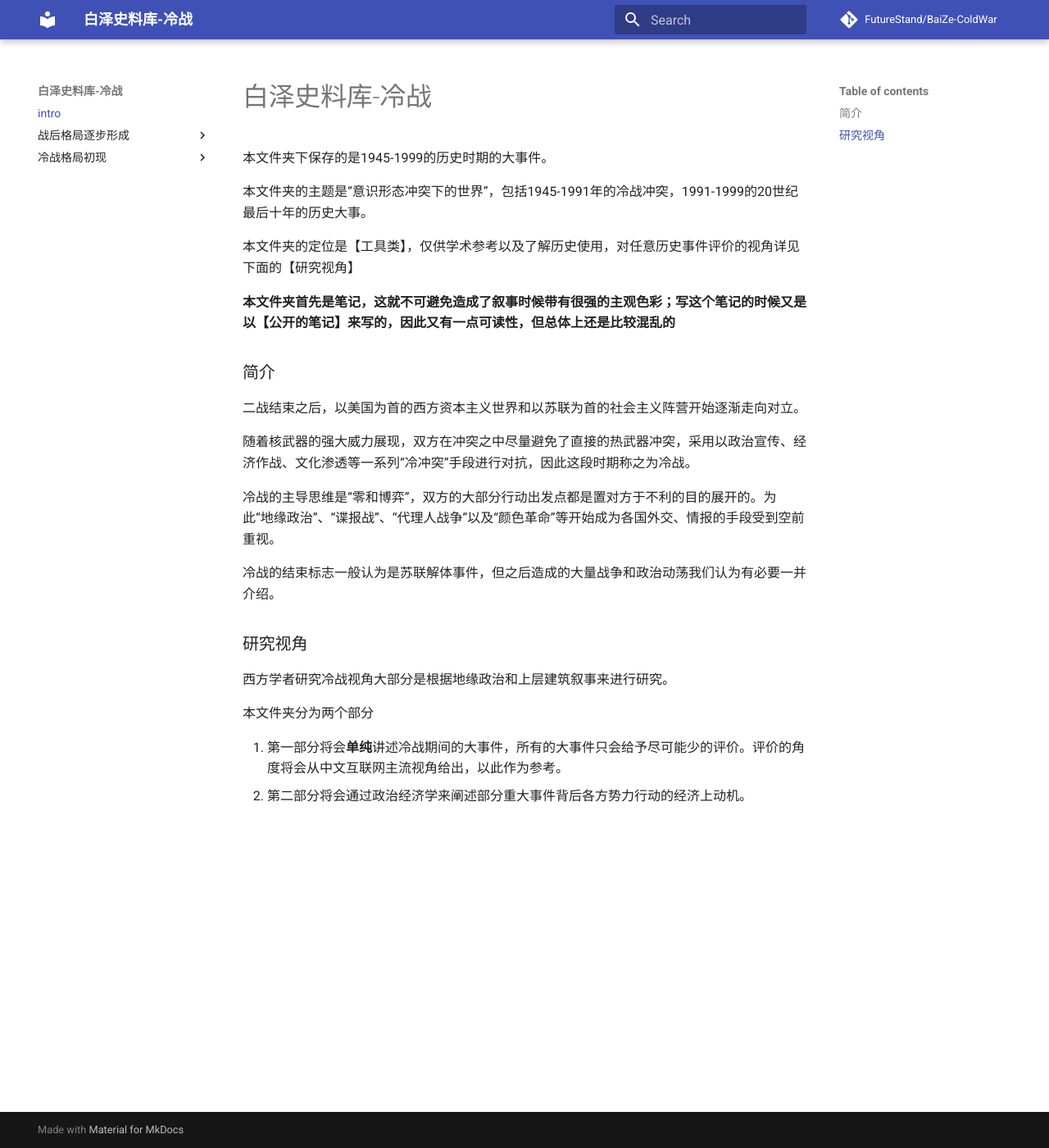
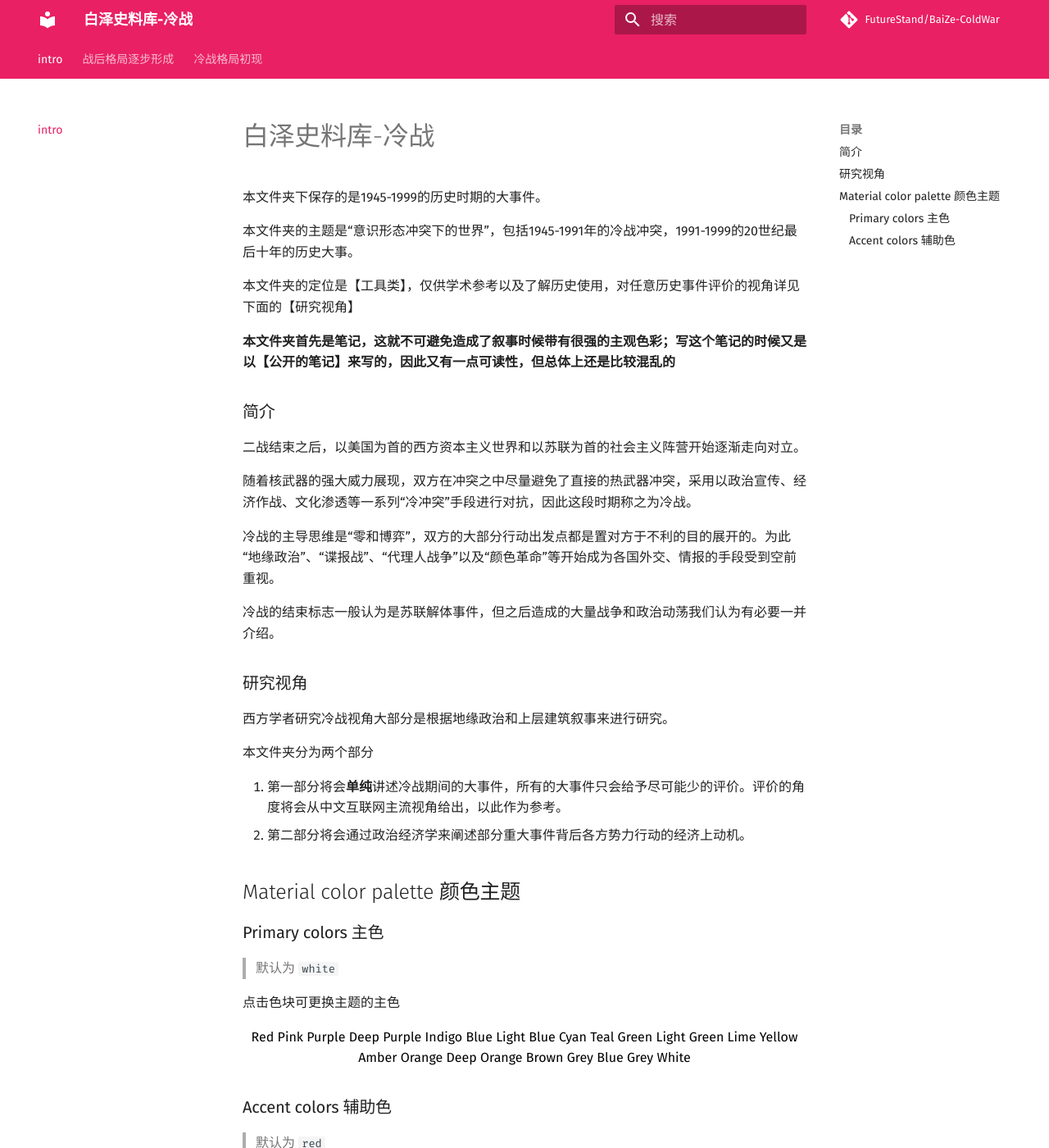
Before and after one commit to FutureStand/BaiZe-ColdWar, an MkDocs documentation site: the page built from docs/index.md, in a window 1280 px wide and 1400 px high. Shown: the whole window at 82% size. Built offline with MkDocs 1.6.1 and Material for MkDocs 9.7.7, drawn with Linux system fonts in a browser that asks for light colours; comment, search, counter and statistics services are not loaded; some of the changed text lies outside the part shown.

Commit message:
修改格式

```diff
--- a/docs/index.md
+++ b/docs/index.md
@@ -26,3 +26,86 @@
 
 1. 第一部分将会**单纯**讲述冷战期间的大事件，所有的大事件只会给予尽可能少的评价。评价的角度将会从中文互联网主流视角给出，以此作为参考。
 2. 第二部分将会通过政治经济学来阐述部分重大事件背后各方势力行动的经济上动机。
+
+## Material color palette 颜色主题
+
+### Primary colors 主色
+
+> 默认为 `white`
+
+点击色块可更换主题的主色
+
+<center>
+<div id="color-button">
+<button data-md-color-primary="red">Red</button>
+<button data-md-color-primary="pink">Pink</button>
+<button data-md-color-primary="purple">Purple</button>
+<button data-md-color-primary="deep-purple">Deep Purple</button>
+<button data-md-color-primary="indigo">Indigo</button>
+<button data-md-color-primary="blue">Blue</button>
+<button data-md-color-primary="light-blue">Light Blue</button>
+<button data-md-color-primary="cyan">Cyan</button>
+<button data-md-color-primary="teal">Teal</button>
+<button data-md-color-primary="green">Green</button>
+<button data-md-color-primary="light-green">Light Green</button>
+<button data-md-color-primary="lime">Lime</button>
+<button data-md-color-primary="yellow">Yellow</button>
+<button data-md-color-primary="amber">Amber</button>
+<button data-md-color-primary="orange">Orange</button>
+<button data-md-color-primary="deep-orange">Deep Orange</button>
+<button data-md-color-primary="brown">Brown</button>
+<button data-md-color-primary="grey">Grey</button>
+<button data-md-color-primary="blue-grey">Blue Grey</button>
+<button data-md-color-primary="white">White</button>
+</div>
+</center>
+
+<script>
+  var buttons = document.querySelectorAll("button[data-md-color-primary]");
+  Array.prototype.forEach.call(buttons, function(button) {
+    button.addEventListener("click", function() {
+      document.body.dataset.mdColorPrimary = this.dataset.mdColorPrimary;
+      localStorage.setItem("data-md-color-primary",this.dataset.mdColorPrimary);
+    })
+  })
+</script>
+
+### Accent colors 辅助色
+
+> 默认为 `red`
+
+点击色块更换主题的辅助色
+
+<center>
+<div id="color-button">
+<button data-md-color-accent="red">Red</button>
+<button data-md-color-accent="pink">Pink</button>
+<button data-md-color-accent="purple">Purple</button>
+<button data-md-color-accent="deep-purple">Deep Purple</button>
+<button data-md-color-accent="indigo">Indigo</button>
+<button data-md-color-accent="blue">Blue</button>
+<button data-md-color-accent="light-blue">Light Blue</button>
+<button data-md-color-accent="cyan">Cyan</button>
+<button data-md-color-accent="teal">Teal</button>
+<button data-md-color-accent="green">Green</button>
+<button data-md-color-accent="light-green">Light Green</button>
+<button data-md-color-accent="lime">Lime</button>
+<button data-md-color-accent="yellow">Yellow</button>
+<button data-md-color-accent="amber">Amber</button>
+<button data-md-color-accent="orange">Orange</button>
+<button data-md-color-accent="deep-orange">Deep Orange</button>
+</div>
+</center>
+
+<script>
+  var buttons = document.querySelectorAll("button[data-md-color-accent]");
+  Array.prototype.forEach.call(buttons, function(button) {
+    button.addEventListener("click", function() {
+      document.body.dataset.mdColorAccent = this.dataset.mdColorAccent;
+      localStorage.setItem("data-md-color-accent",this.dataset.mdColorAccent);
+    })
+  })
+
+  // #758
+  document.getElementsByClassName('md-nav__title')[1].click()
+</script>
--- a/mkdocs.yml
+++ b/mkdocs.yml
@@ -18,3 +18,27 @@
 
 theme:
   name: material
+  #主题设置
+  language: 'zh'
+  palette:
+    primary: 'pink'
+    accent: 'red'
+  include_search_page: false
+  search_index_only: true
+  feature:
+    tabs: true
+  font:
+    text: 'Fira Sans'
+    code: 'Fira Mono'
+
+#Markdown 语法扩展
+markdown_extensions:
+  - admonition #MkDocs 警告框
+  - footnotes #脚注
+  - pymdownx.caret #下划线
+  - pymdownx.mark #文本高亮
+  - pymdownx.tilde #删除线
+  - pymdownx.keys
+  - pymdownx.emoji: #更多emoji
+      emoji_generator: !!python/name:pymdownx.emoji.to_svg
+  - pymdownx.smartsymbols
```
Also changed, not shown: 1 other file.
